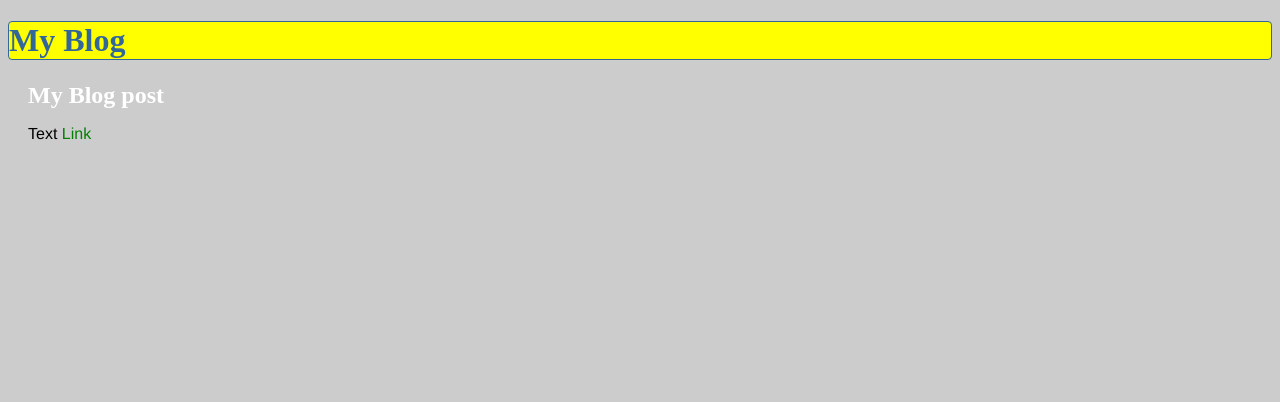
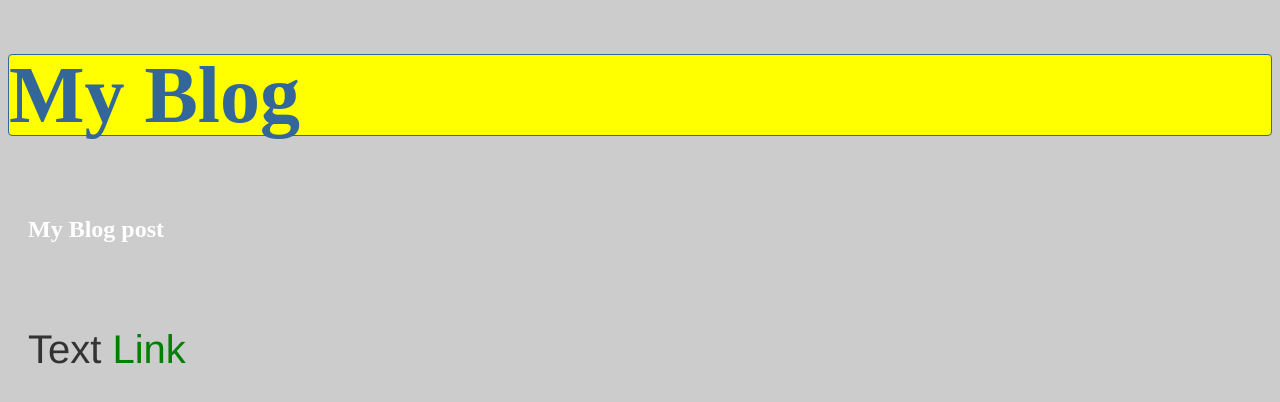
Before and after one commit to fusionPT/test1, a plain HTML site: page index.html in a window 1280 px wide. Drawn offline with Linux system fonts and the light colour scheme.

Commit message:
added css lines

```diff
--- a/test.css
+++ b/test.css
@@ -1,5 +1,9 @@
 body {
-  background: #cccccc; }
+  background: #cccccc;
+	font-size: 40px;
+	color:#333;
+	line-height: 2em;
+	}
 
 .blog > h1 {
   border-radius: 4px;
```
